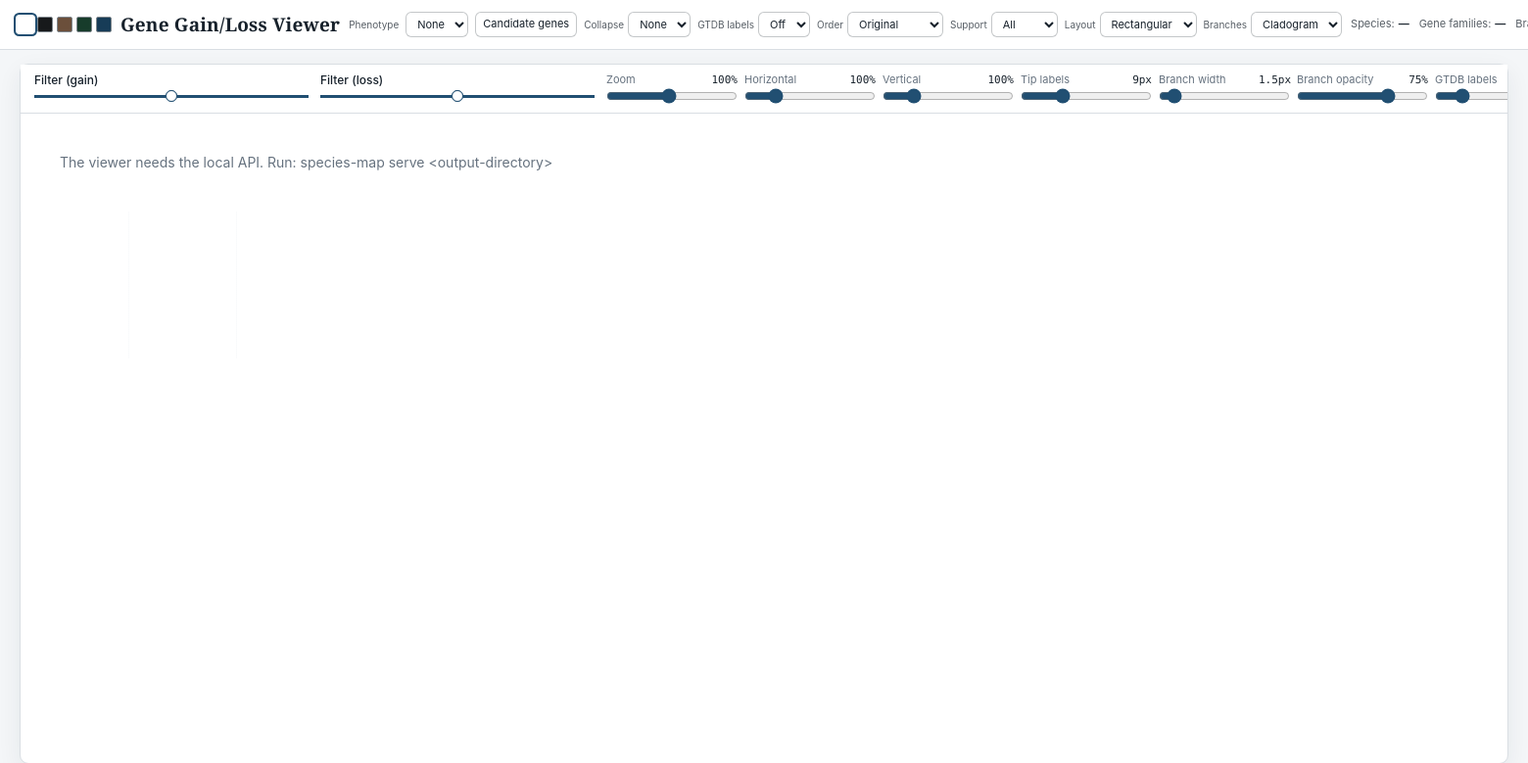
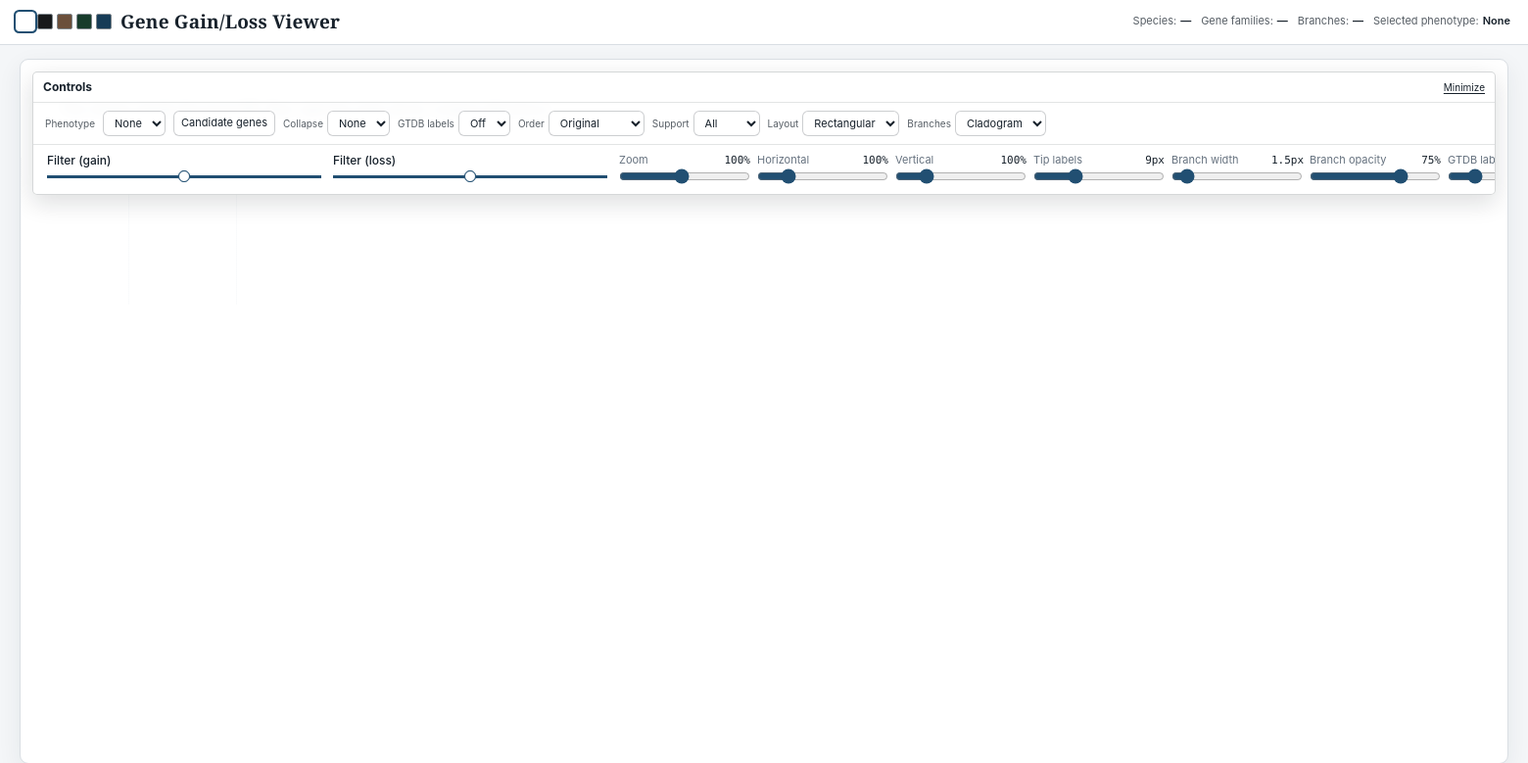
Before and after one commit to kazumaxneo/PhyloGain, a Python web app: template src/species_innovation_map/templates/index.html in a window 1560 px wide; the page is wider, and only the part inside the window is pictured. Shown: the top 779 px of that part at 98% size. Run offline with Jinja, Linux system fonts and the light colour scheme; the template is opened without the code that fills it, so the values that code supplies are empty.

Commit message:
Add floating tree controls

```diff
--- a/src/species_innovation_map/templates/index.html
+++ b/src/species_innovation_map/templates/index.html
@@ -97,7 +97,7 @@
       border-radius: 9px;
       box-shadow: var(--shadow);
     }
-    .map-panel { display: flex; flex-direction: column; width: 100%; height: 100%; }
+    .map-panel { position: relative; display: flex; flex-direction: column; width: 100%; height: 100%; overflow: hidden; }
     label { color: var(--muted); font-size: 12px; }
     select, button {
       border: 1px solid var(--line);
@@ -109,6 +109,17 @@
     }
     button { cursor: pointer; }
     button:hover { border-color: var(--accent); color: var(--accent); }
+    .tree-control-window { position: absolute; z-index: 6; top: 12px; left: 12px; width: min(1520px, calc(100% - 24px)); overflow: hidden; border: 1px solid color-mix(in srgb, var(--ink) 18%, transparent); border-radius: 5px; background: color-mix(in srgb, var(--panel) 90%, transparent); box-shadow: 0 8px 24px rgba(15, 23, 30, .14); backdrop-filter: blur(6px); }
+    .tree-control-window.minimized { width: 160px; }
+    .tree-control-window-head { display: flex; align-items: center; justify-content: space-between; min-height: 30px; padding: 5px 10px; color: var(--ink); }
+    .tree-control-window-title { font-size: 12px; font-weight: 650; }
+    .tree-control-window-toggle { border: 0; border-radius: 0; padding: 2px 0; background: transparent; color: var(--ink); font-size: 10px; text-decoration: underline; text-underline-offset: 2px; }
+    .tree-control-window-body { max-height: min(42vh, 390px); overflow: auto; border-top: 1px solid color-mix(in srgb, var(--ink) 12%, transparent); }
+    .tree-control-window.minimized .tree-control-window-body { display: none; }
+    .tree-control-window .header-controls { display: flex; flex-wrap: wrap; gap: 6px 8px; padding: 8px 12px; border-bottom: 1px solid color-mix(in srgb, var(--ink) 12%, transparent); }
+    .tree-control-window .header-controls label { color: var(--ink); opacity: .72; }
+    .tree-control-window .header-controls select, .tree-control-window .header-controls button { border-color: color-mix(in srgb, var(--ink) 22%, transparent); background: color-mix(in srgb, var(--control) 82%, transparent); color: var(--ink); }
+    .tree-control-window .branch-filters { border-bottom: 0; background: transparent; }
     .tree-tools { grid-column: 3; grid-row: 1; justify-self: start; display: flex; align-items: center; gap: 7px; }
     .tree-scale-control { display: grid; grid-template-columns: minmax(0, 1fr) auto; grid-template-rows: 15px 18px; align-items: center; column-gap: 4px; width: 134px; color: var(--muted); white-space: nowrap; }
     .tree-scale-control label { grid-column: 1; grid-row: 1; overflow: hidden; font-size: 11px; line-height: 1; text-overflow: ellipsis; }
@@ -383,6 +394,13 @@
   </header>
   <main class="workspace">
     <section class="map-panel">
+      <div class="tree-control-window" id="treeControlWindow">
+        <div class="tree-control-window-head">
+          <span class="tree-control-window-title">Controls</span>
+          <button class="tree-control-window-toggle" id="treeControlWindowToggle" type="button" aria-controls="treeControlWindowBody" aria-expanded="true">Minimize</button>
+        </div>
+        <div class="tree-control-window-body" id="treeControlWindowBody"></div>
+      </div>
       <div class="branch-filters" aria-label="Branch event filters">
         <div class="tree-tools">
           <div class="tree-scale-control">
@@ -1829,6 +1847,21 @@
         if (branch) { event.preventDefault(); selectBranch(branch, eventKind); }
       });
     }
+    function initializeTreeControlWindow() {
+      const panel = $("treeControlWindow");
+      const body = $("treeControlWindowBody");
+      const toggle = $("treeControlWindowToggle");
+      body.append(document.querySelector(".header-controls"), document.querySelector(".branch-filters"));
+      const setMinimized = minimized => {
+        panel.classList.toggle("minimized", minimized);
+        toggle.textContent = minimized ? "Open" : "Minimize";
+        toggle.setAttribute("aria-expanded", String(!minimized));
+        localStorage.setItem("species-map-controls-minimized", minimized ? "1" : "0");
+      };
+      setMinimized(localStorage.getItem("species-map-controls-minimized") === "1");
+      toggle.addEventListener("click", () => setMinimized(!panel.classList.contains("minimized")));
+    }
+    initializeTreeControlWindow();
     enableTreePan();
     enableTreeZoom();
     enableTreeLayoutControls();
```
Also changed, not shown: tests/test_species_map.py (+5 -0 lines).
